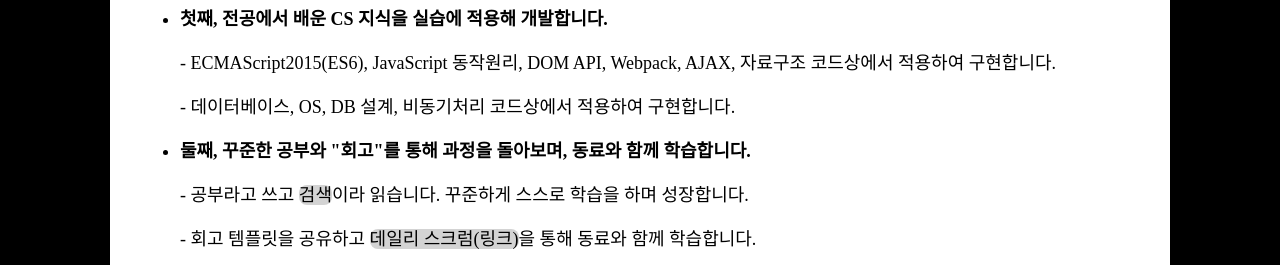
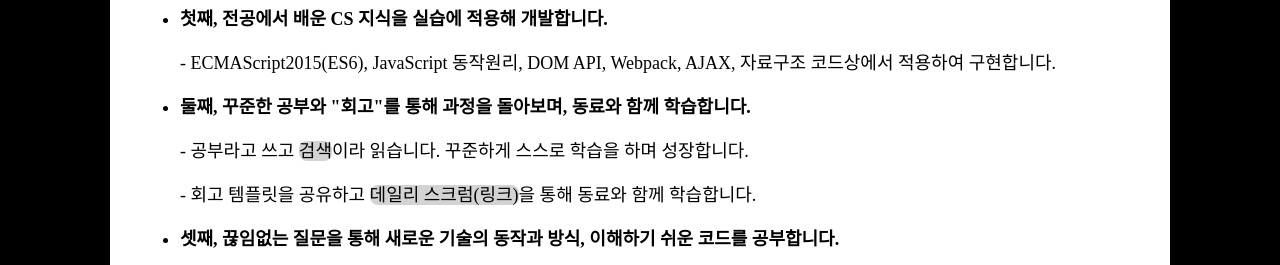
Before and after one commit to chuhoon/resume-v2, a plain HTML site: page index.html in a window 1280 px wide. Shown: the part 535-800 px from the top of the page. Drawn offline with Linux system fonts and the light colour scheme.

Commit message:
이력서 수정

```diff
--- a/index.html
+++ b/index.html
@@ -49,10 +49,6 @@
             <p>
               - ECMAScript2015(ES6), JavaScript 동작원리, DOM API, Webpack,
               AJAX, 자료구조 코드상에서 적용하여 구현합니다.
-            </p>
-            <p>
-              - 데이터베이스, OS, DB 설계, 비동기처리 코드상에서 적용하여
-              구현합니다.
             </p>
           </li>
           <li>
@@ -201,7 +197,7 @@
         <ul class="list-education">
           <li>정보처리기사 자격증 취득 (2021.06.02)</li>
           <li>안양대학교 소프트웨어학과 졸업 (2016.02.29~2022.02.18)</li>
-          <li>JavaScript OOO책 집필 참여 (2022.06.07~2022.08.01)</li>
+          <li>JavaScript OOO책 집필 참여(링크) (2022.06.07~2022.08.01)</li>
           <li>
             멋쟁이사자처럼 프론트엔드 스쿨 2기 수료 (2022.03.23 ~ 2022.08.01)
           </li>
```
